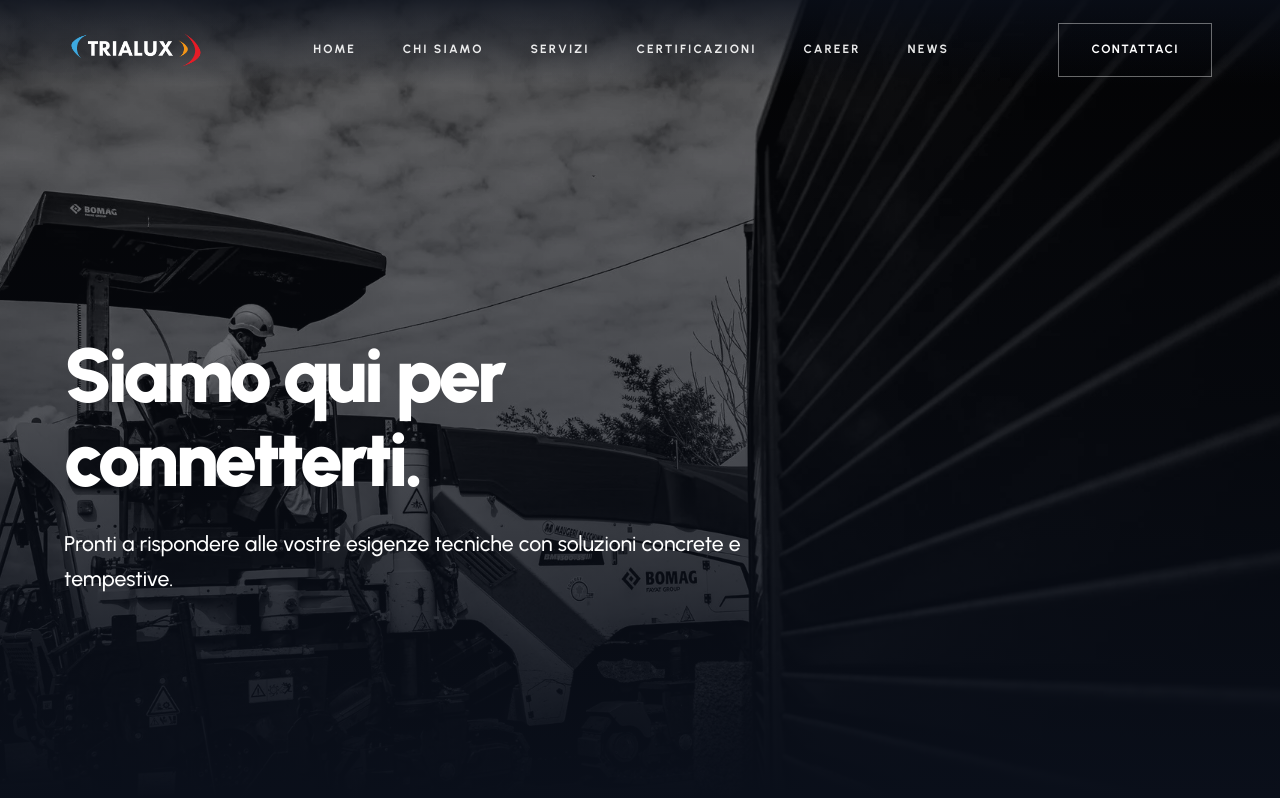
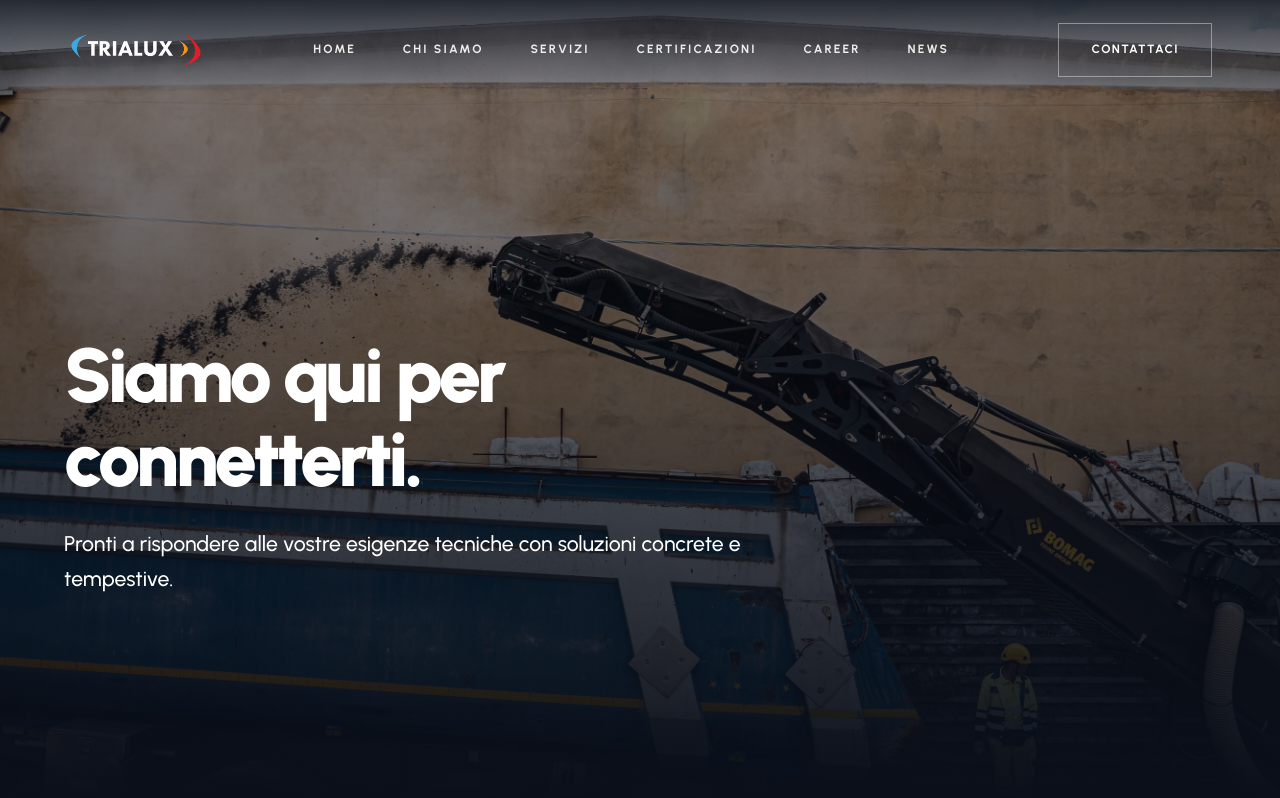
Before and after one commit to Mirkotorrisi/trialux, a Next.js app: page /contatti in a window 1280 px wide. Shown: the top 798 px of the page. Built offline with nearby package versions, Linux system fonts and the light colour scheme.

Commit message:
fix hero contatti

```diff
--- a/src/app/(frontend)/contatti/page.tsx
+++ b/src/app/(frontend)/contatti/page.tsx
@@ -16,7 +16,7 @@ export default function ContattiPage() {
           <div className="absolute inset-0">
             <Parallax offset={80} className="w-full h-full">
               <Image
-                src="/images/Trialux 19.webp"
+                src="/images/Trialux 35.webp"
                 alt="Contatti Trialux"
                 fill
                 priority
```
Also changed, not shown: public/images/Trialux 19.webp (deleted), public/images/Trialux 35.webp (added).
